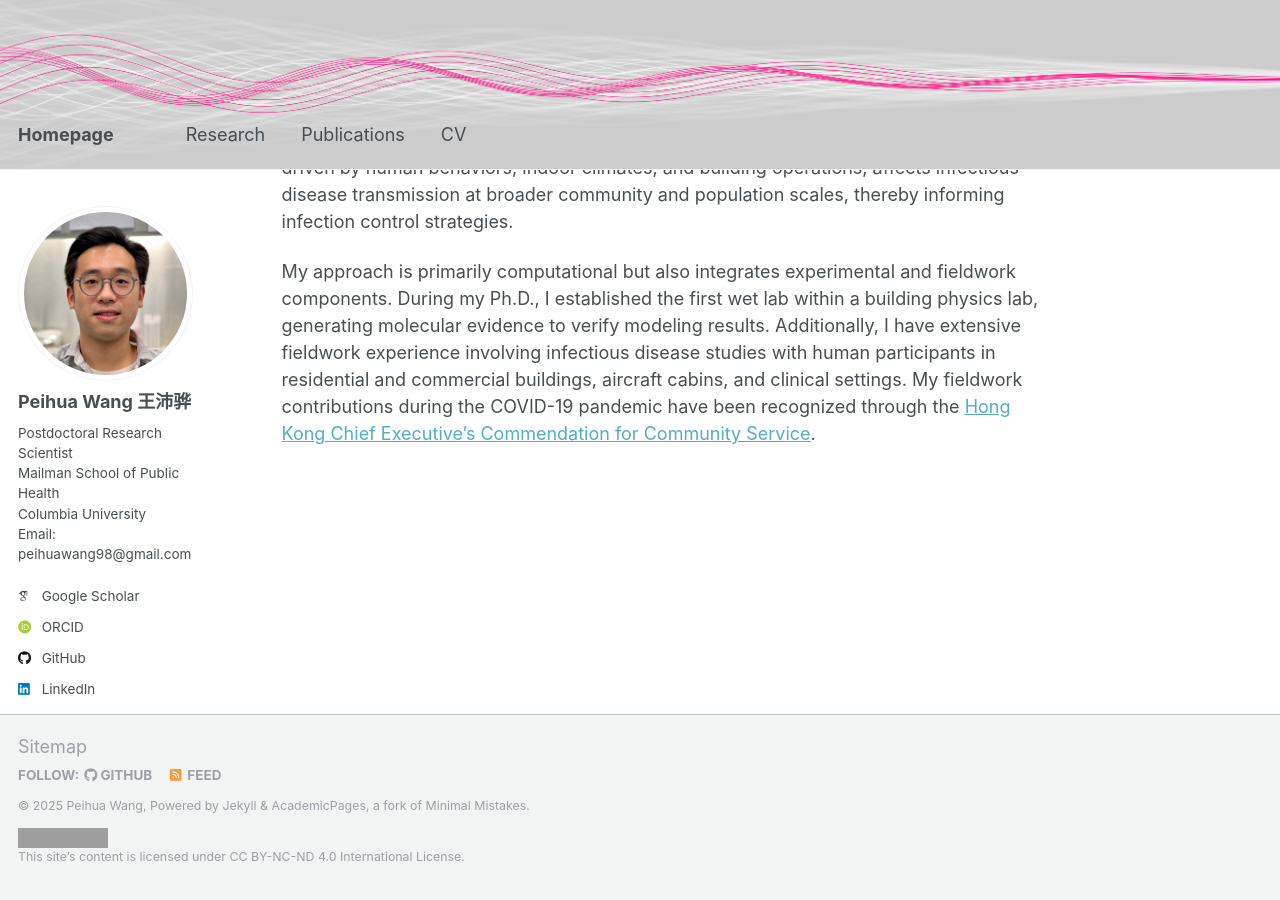
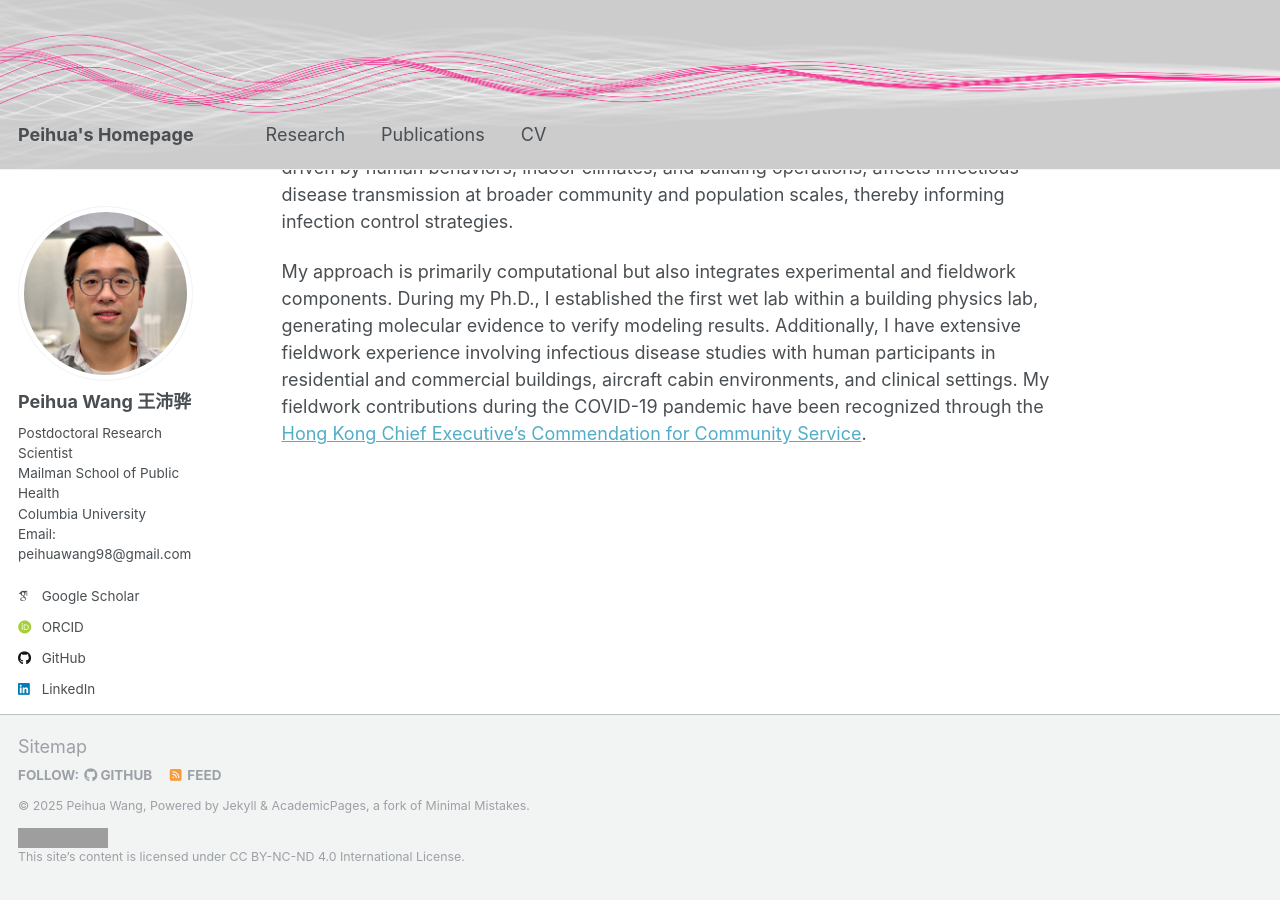
Before and after one commit to peihuawang98/peihuawang98.github.io, a Jekyll site: the page built from _pages/about.md, in a window 1280 px wide and 900 px high, scrolled down 663 px. Built offline with Jekyll 4.4.1, drawn with Linux system fonts in a browser that asks for light colours; some web fonts are replaced; a script that is not in the unit is left out; grey boxes are pictures that could not be loaded.

Commit message:
website_v1.4_general

```diff
--- a/_config.yml
+++ b/_config.yml
@@ -9,7 +9,7 @@
 # Basic Site Settings
 locale                   : "en-US"
 site_theme               : "default"
-title                    : "Homepage"
+title                    : "Peihua's Homepage"
 title_separator          : "-"
 name                     : &name "Peihua Wang"
 description              : &description "Postdoc in infectious disease modeling"
--- a/_pages/about.md
+++ b/_pages/about.md
@@ -16,7 +16,7 @@ My research focuses on:
 
 My future research goal is to elucidate how microbial transmission in built environments, driven by human behaviors, indoor climates, and building operations, affects infectious disease transmission at broader community and population scales, thereby informing infection control strategies.
 
-My approach is primarily computational but also integrates experimental and fieldwork components. During my Ph.D., I established the first wet lab within a building physics lab, generating molecular evidence to verify modeling results. Additionally, I have extensive fieldwork experience involving infectious disease studies with human participants in residential and commercial buildings, aircraft cabins, and clinical settings. My fieldwork contributions during the COVID-19 pandemic have been recognized through the [Hong Kong Chief Executive's Commendation for Community Service](https://www.admwing.gov.hk/eng/honours_awards/hon_list.html).
+My approach is primarily computational but also integrates experimental and fieldwork components. During my Ph.D., I established the first wet lab within a building physics lab, generating molecular evidence to verify modeling results. Additionally, I have extensive fieldwork experience involving infectious disease studies with human participants in residential and commercial buildings, aircraft cabin environments, and clinical settings. My fieldwork contributions during the COVID-19 pandemic have been recognized through the [Hong Kong Chief Executive's Commendation for Community Service](https://www.admwing.gov.hk/eng/honours_awards/hon_list.html).
 
 <!-- A data-driven personal website
 ======
```
